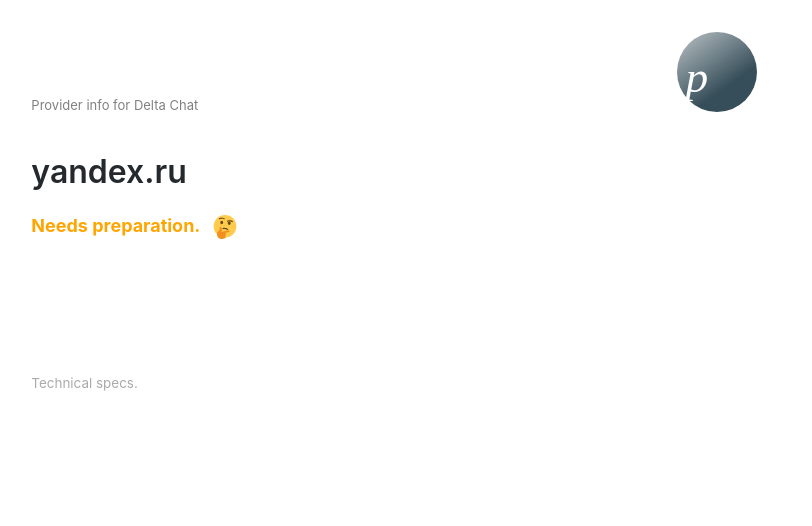
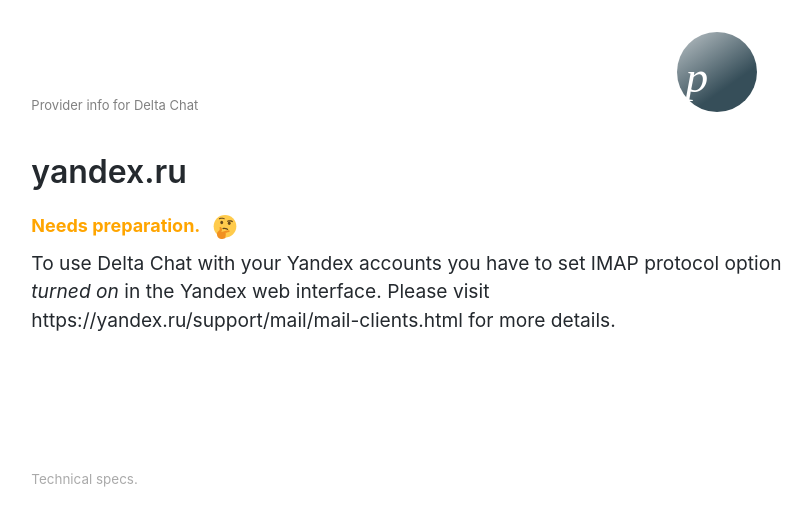
Before and after one commit to deltachat/provider-db, a Jekyll site: the page built from _providers/yandex.ru.md, in a window 1280 px wide. Shown: the top 526 px of the page, without its empty margins (214-1026 px from the left). Built offline with Jekyll 4.4.1, drawn with Linux system fonts in a browser that asks for light colours.

Commit message:
Update yandex.ru.md

```diff
--- a/_providers/yandex.ru.md
+++ b/_providers/yandex.ru.md
@@ -5,7 +5,9 @@
 - yandex.ru
 - yandex.com
 before_login_hint: |
-  For Yandex accounts, you should set IMAP protocol option turned on. Please visit https://yandex.ru/support/mail/mail-clients.html for more information.
+  For Yandex accounts, you have to set IMAP protocol option turned on.
 last_checked: 2020-03
 website: https://yandex.ru/
 ---
+
+To use Delta Chat with your Yandex accounts you have to set IMAP protocol option *turned on* in the Yandex web interface. Please visit https://yandex.ru/support/mail/mail-clients.html for more details.
```
